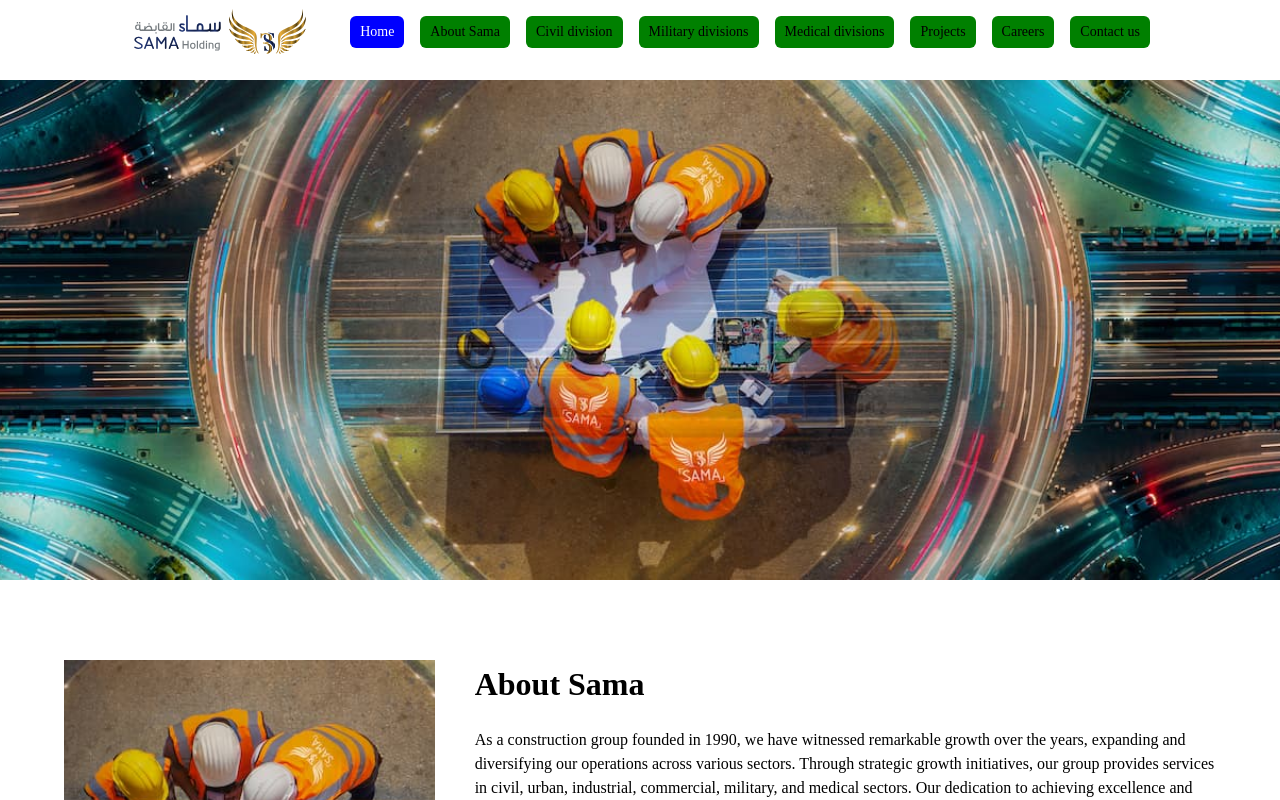
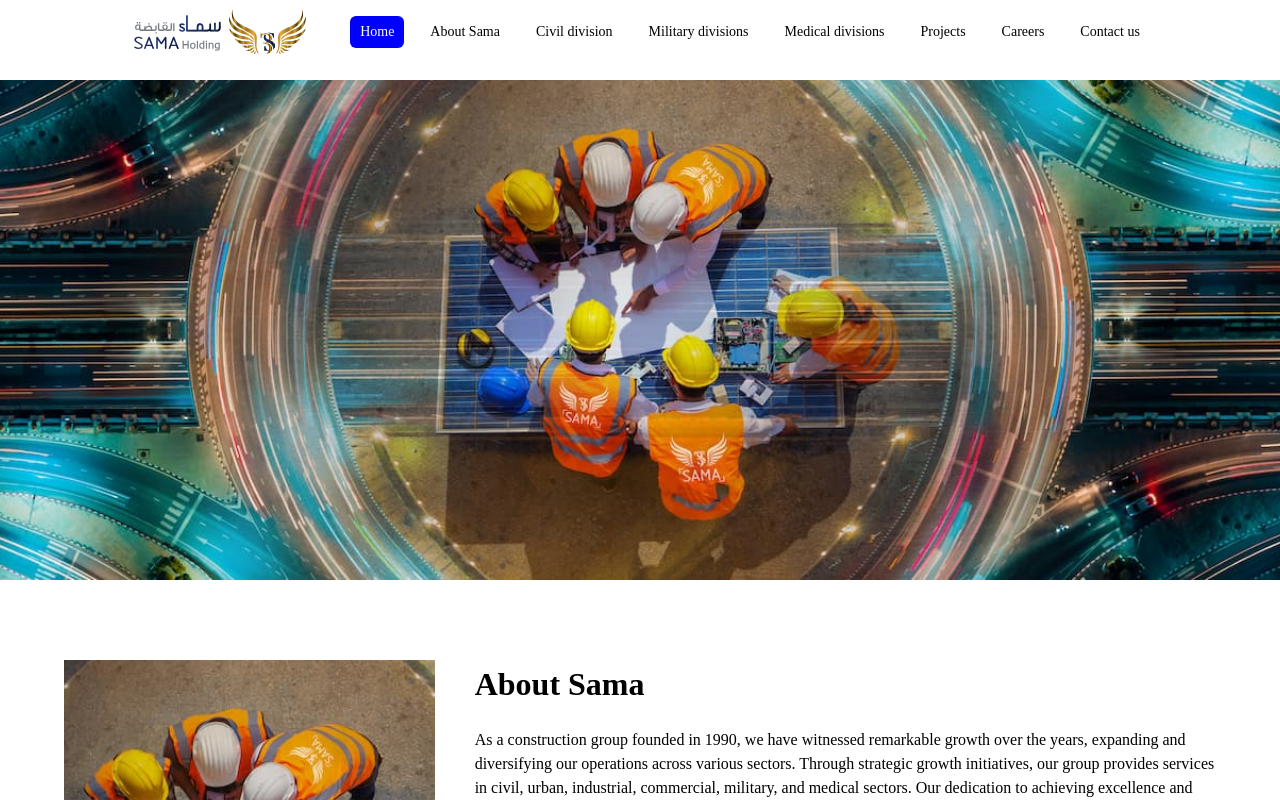
Before and after one commit to Abdallah-Rabie/Sama, a Next.js app: page / in a window 1280 px wide. Shown: the top 800 px of the page. Built offline with nearby package versions, Linux system fonts and the light colour scheme.

Commit message:
update project

```diff
--- a/src/app/globals.css
+++ b/src/app/globals.css
@@ -49,7 +49,7 @@
 }
 
 .nav-link {
-  background-color: green;
+  background-color: white;
   transition: 0.3s;
   padding: 6px 10px;
   border-radius: 6px;
```
